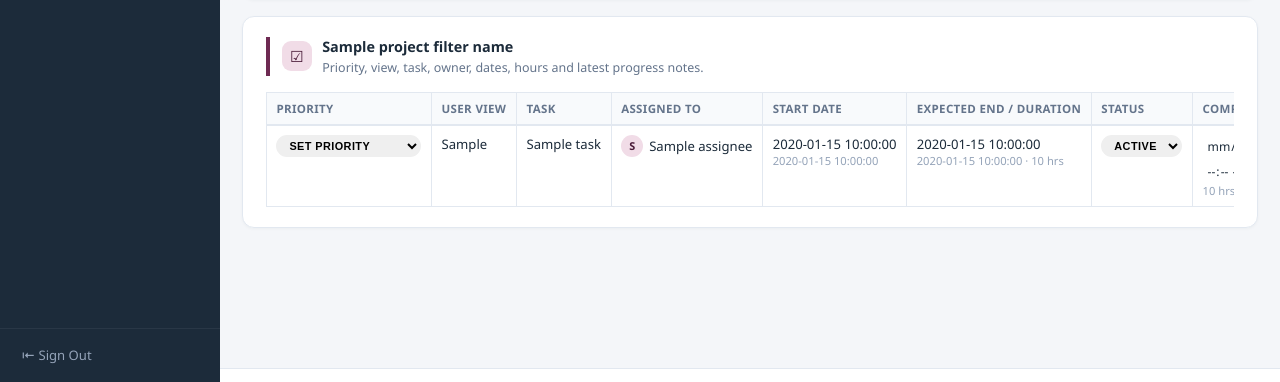
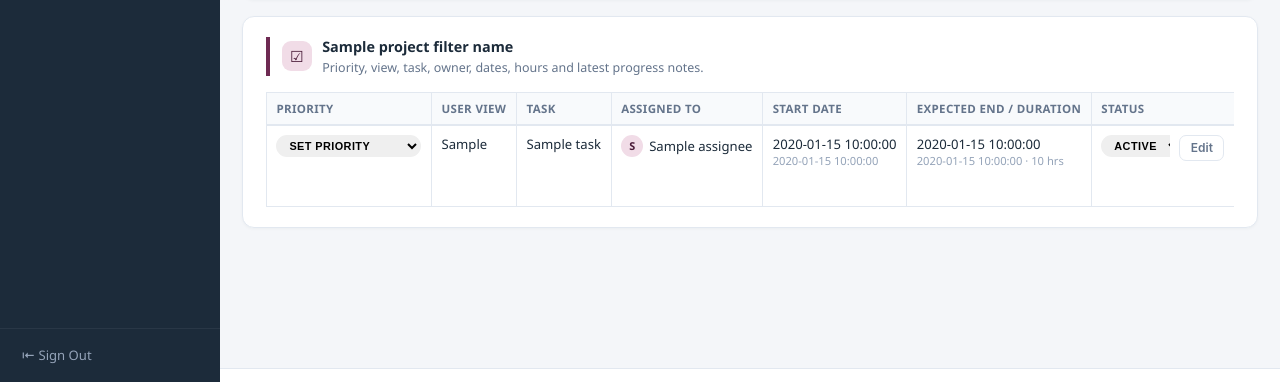
Before and after one commit to 2026GT2026/TGM-Reporting-Hub, a Flask app: template templates/todos.html in a window 1280 px wide. Shown: the part 418-800 px from the top of the page. Run offline with Flask 3, Linux system fonts and the light colour scheme; the visitor is signed in with stand-in values (Sample User, id 1); the template is opened without the code that fills it: most values are stand-ins (such as "Sample title", 1, 10 or a date in 2020); parts of the project's set-up code (start-up, migrations or seed data) failed here and were passed over.

Commit message:
Pin To-Do Edit action column to right edge so it stays in view
The To-Do tracker table is wider than the viewport (13 columns incl. two
textarea columns), pushing the Edit button off-screen so it could only be
reached by zooming out. Make the action column sticky to the right edge so
Edit is always visible without horizontal scrolling.

Also make the local dev port configurable via PORT env (no effect in
production, which serves via gunicorn).

Co-Authored-By: Claude Opus 4.8 <noreply@anthropic.com>

```diff
--- a/app.py
+++ b/app.py
@@ -1440,4 +1440,5 @@ def inject_user():
     return {"current_user": session.get("user")}
 
 if __name__ == "__main__":
-    app.run(debug=True, port=5001)
+    import os
+    app.run(debug=True, port=int(os.environ.get("PORT", 5001)))
--- a/templates/base.html
+++ b/templates/base.html
@@ -288,6 +288,16 @@ hr { border: none; border-top: 1px solid var(--border); margin: 1rem 0; }
 .data-table th:last-child, .data-table td:last-child { border-right: none; }
 .data-table tr:last-child td { border-bottom: none; }
 .data-table th.nowrap, .data-table td.nowrap { white-space: nowrap; }
+/* Action column pinned to the right edge so it stays visible on wide tables */
+.data-table th.sticky-action, .data-table td.sticky-action {
+  position: sticky; right: 0; white-space: nowrap;
+  box-shadow: -6px 0 6px -4px rgba(28,43,58,0.12);
+  border-right: none;
+}
+.data-table th.sticky-action { background: #F8FAFC; z-index: 3; }
+.data-table td.sticky-action { background: var(--card); z-index: 2; }
+.data-table tbody tr:nth-child(even) td.sticky-action { background: #FCFCFD; }
+.data-table tbody tr:hover td.sticky-action { background: #F1F5F9; }
 .data-table td.truncate {
   max-width: 260px; white-space: nowrap; overflow: hidden;
   text-overflow: ellipsis; cursor: pointer;
--- a/templates/todos.html
+++ b/templates/todos.html
@@ -83,7 +83,7 @@
         <th class="nowrap">Hours Est / Actual</th>
         <th>Notes</th>
         <th>Justification</th>
-        <th></th>
+        <th class="sticky-action"></th>
       </tr>
     </thead>
     <tbody>
@@ -165,7 +165,7 @@
               >{{ t.justification or '' }}</textarea>
           </form>
         </td>
-        <td class="nowrap"><a href="{{ url_for('todo_edit', todo_id=t.id) }}" class="btn btn-outline btn-sm">Edit</a></td>
+        <td class="sticky-action"><a href="{{ url_for('todo_edit', todo_id=t.id) }}" class="btn btn-outline btn-sm">Edit</a></td>
       </tr>
       {% endfor %}
     </tbody>
```
Also changed, not shown: 1 other file.
